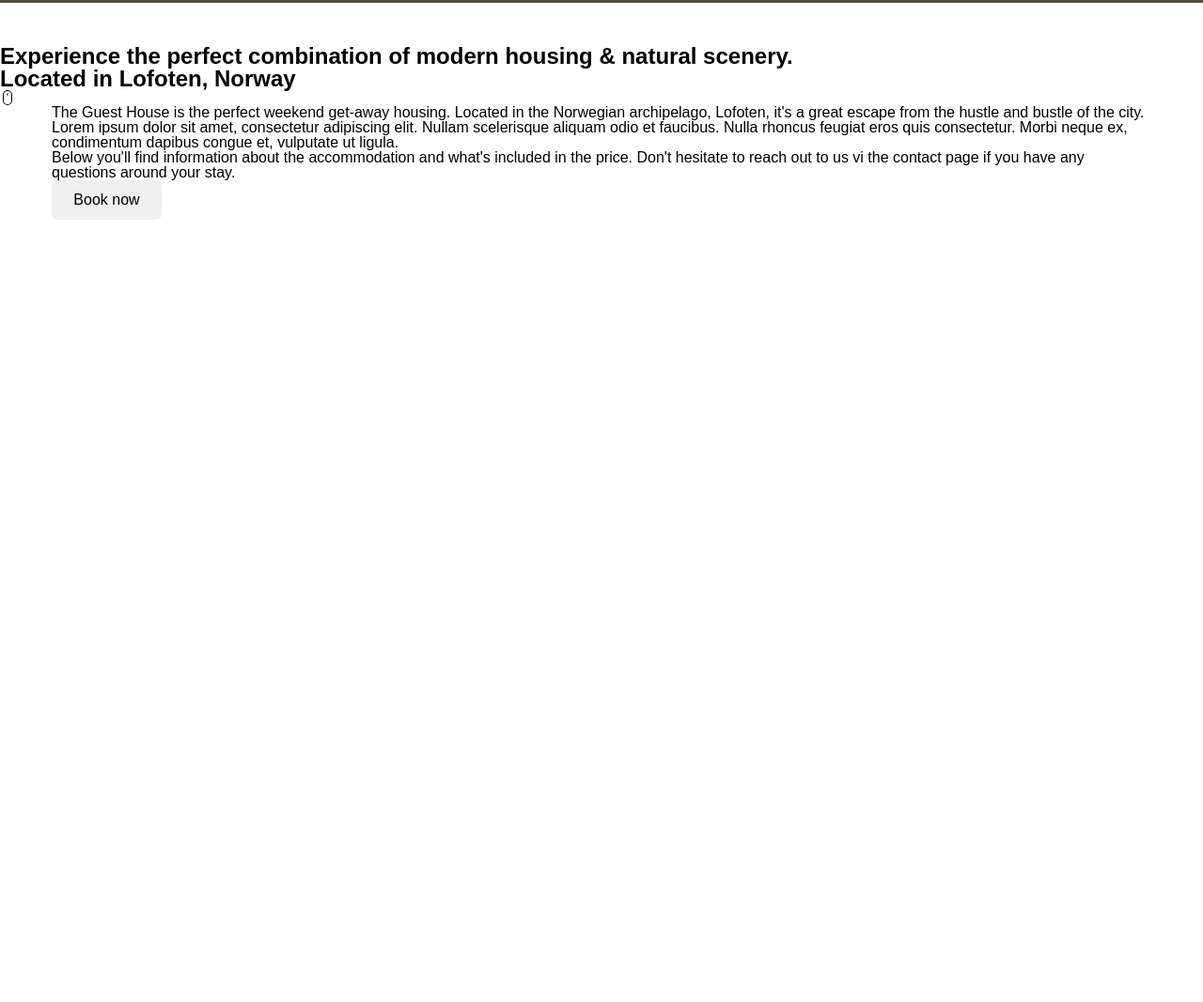
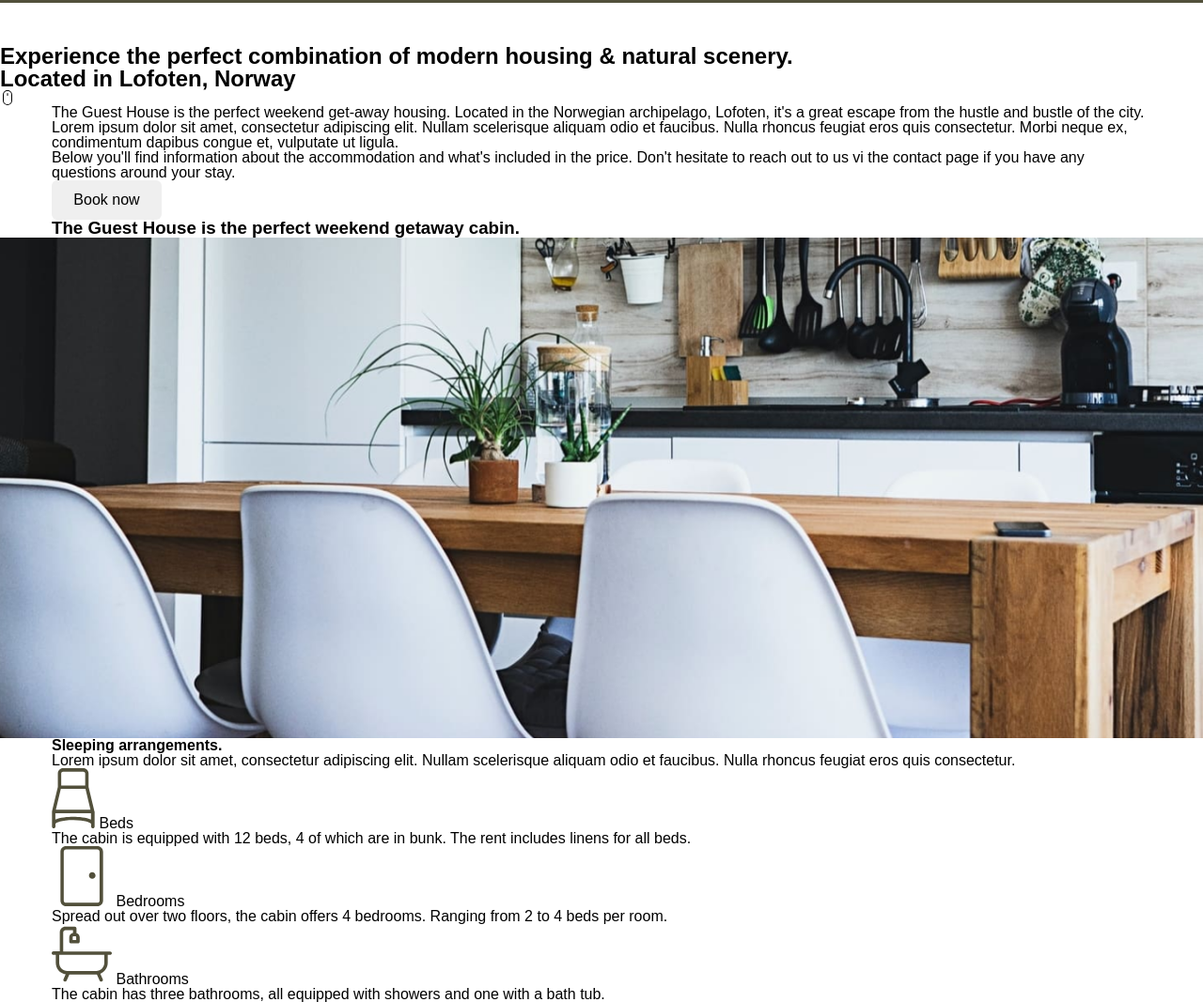
Before and after one commit to NataliiaKudaieva/GuestHouse, a plain HTML site: page index.html in a window 1280 px wide. Shown: the part 77-1144 px from the top of the page at 94% size. Before the commit the page ends 800 px from the top, so only its background shows below. Drawn offline with Linux system fonts and the light colour scheme.

Commit message:
new sections

```diff
--- a/index.html
+++ b/index.html
@@ -5,12 +5,9 @@
     <meta http-equiv="X-UA-Compatible" content="IE=edge" />
     <meta name="viewport" content="width=device-width, initial-scale=1.0" />
     <title>Guest House</title>
-    <link rel="preconnect" href="https://fonts.googleapis.com" />
-    <link rel="preconnect" href="https://fonts.gstatic.com" crossorigin />
-    <link
-      href="https://fonts.googleapis.com/css2?family=Montserrat+Alternates:wght@400;700&display=swap"
-      rel="stylesheet"
-    />
+    <link rel="preconnect" href="https://fonts.googleapis.com">
+    <link rel="preconnect" href="https://fonts.gstatic.com" crossorigin>
+    <link href="https://fonts.googleapis.com/css2?family=Montserrat+Alternates:wght@400;700&display=swap" rel="stylesheet">
     <link rel="stylesheet" href="/css/main.css" />
   </head>
   <body>
@@ -72,6 +69,7 @@
 
         <div class="history">
           <div class="history__container">
+            <div class="history__block"></div>
             <div class="history__content">
               <div class="history__main-block">
                 <p class="history__paragraph">
@@ -91,12 +89,53 @@
                   us vi the contact page if you have any questions around your
                   stay.
                 </p>
-                <button class="history__btn btn">Book now</button>
+                <button class="history__btn btn btn--dark">Book now</button>
               </div>
             </div>
           </div>
         </div>
+
+        <div class="motto">
+            <div class="motto__block"></div>
+            <div class="motto__container">
+            <h3 class="motto__heading">
+              The Guest House is the perfect weekend getaway cabin.
+            </h3>
+          </div>
+            <img src="./src/img/kitchen.png" alt="" class="motto__img" />
+        </div>
+        </div>
       </div>
+
+      <section class="arrangements">
+        <div class="arrangements__container">
+          <div class="arrangements__main">
+            <div class="arrangements__block"></div>
+            <h4 class="arrangements__heading">Sleeping arrangements.</h4>
+            <p class="arrangements__paragraph">
+              Lorem ipsum dolor sit amet, consectetur adipiscing elit. Nullam scelerisque aliquam odio et faucibus. Nulla rhoncus feugiat eros quis consectetur.
+            </p>
+          </div>
+          <div class="arrangements__content">
+            <div class="arrangements__item">
+              <object data="./src/icons/bed.svg" type="image/svg+xml" class="arrangements__icon arrangements__icon--bed"></object>
+              <span class="arrangements__icon-name">Beds</span>
+              <p class="arrangements__description">The cabin is equipped with 12 beds, 4 of which are in bunk. The rent includes linens for all beds.</p>
+            </div>
+            <div class="arrangements__item">
+              <object data="./src/icons/door.svg" type="image/svg+xml" class="arrangements__icon arrangements__icon--door"></object>
+              <span class="arrangements__icon-name">Bedrooms</span>
+              <p class="arrangements__description">Spread out over two floors, the cabin offers 4 bedrooms. Ranging from 2 to 4 beds per room.</p>
+            </div>
+            <div class="arrangements__item">
+              <object data="./src/icons/bath.svg" type="image/svg+xml" class="arrangements__icon arrangements__icon--bath"></object>
+              <span class="arrangements__icon-name">Bathrooms</span>
+              <p class="arrangements__description">The cabin has three bathrooms, all equipped with showers and one with a bath tub.</p>
+            </div>
+          </div>
+        </div>
+      </section>
+
     </main>
   </body>
 </html>
```
